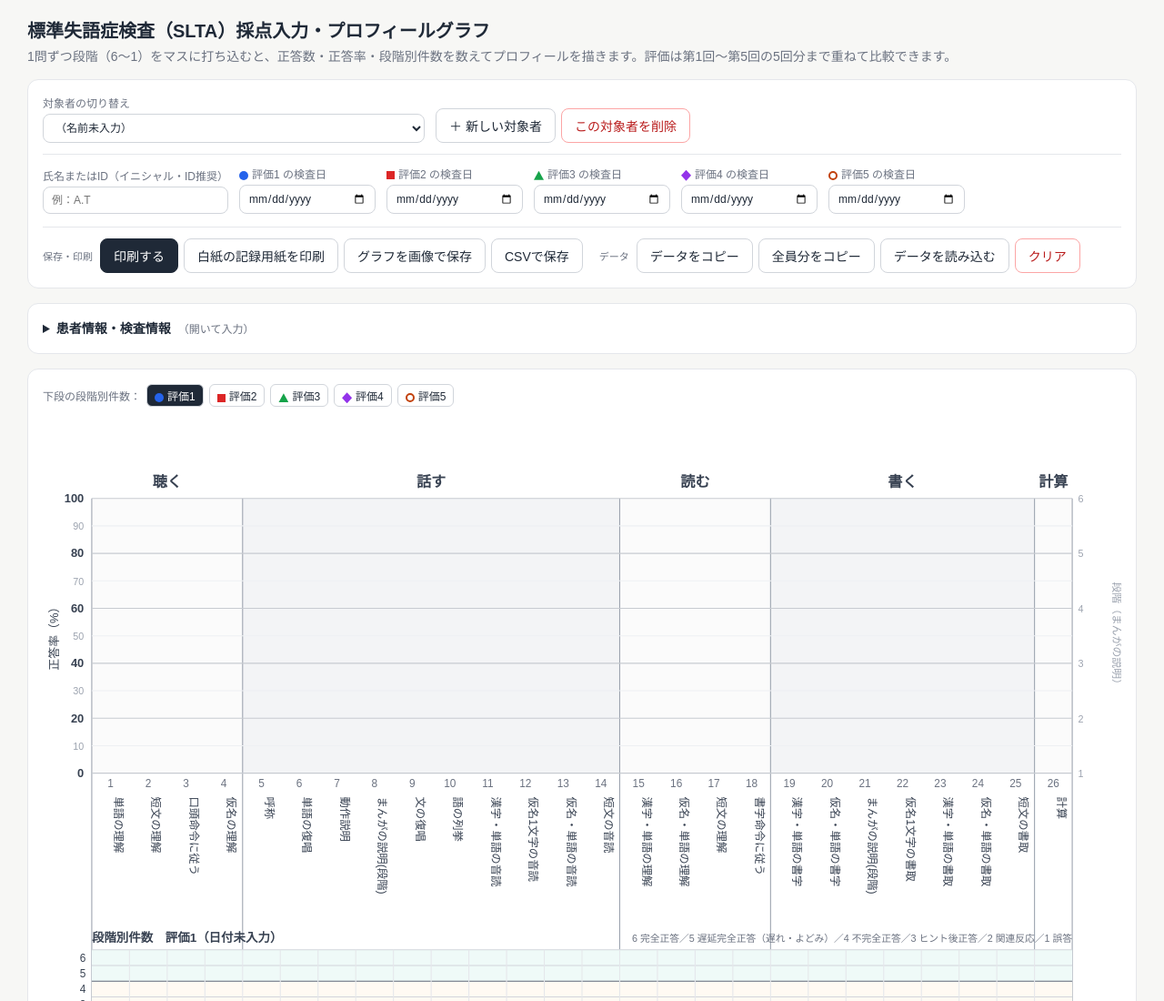
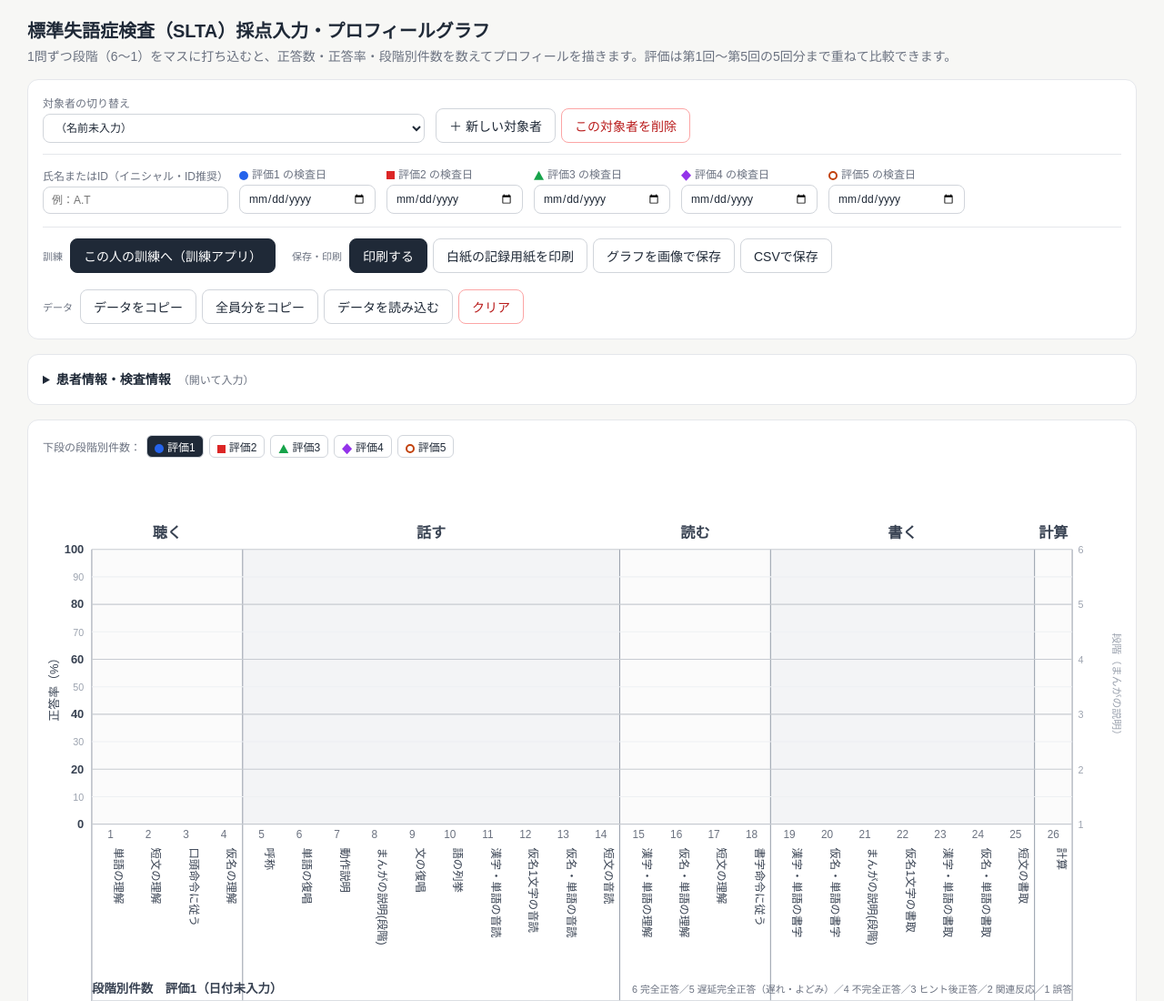
Before and after one commit to kenty-coder/slta-profile, a plain HTML site: page index.html in a window 1280 px wide. Shown: the top 1100 px of the page at 91% size. Drawn offline with Linux system fonts and the light colour scheme.

Commit message:
「この人の訓練へ（訓練アプリ）」ボタンを追加
Co-Authored-By: Claude Opus 5.5 <noreply@anthropic.com>

```diff
--- a/index.html
+++ b/index.html
@@ -258,6 +258,10 @@
     </div>
     <div class="row toolbar">
       <div class="btngroup">
+        <span class="glabel">訓練</span>
+        <button id="btnTrain" class="primary">この人の訓練へ（訓練アプリ）</button>
+      </div>
+      <div class="btngroup">
         <span class="glabel">保存・印刷</span>
         <button id="btnPrint" class="primary">印刷する</button>
         <button id="btnBlank">白紙の記録用紙を印刷</button>
@@ -1526,6 +1530,9 @@ function bindTop(){
     catch(e){openModal(text,true);toast("自動コピーできないため、下の文字列を手動でコピーしてください");}
   };
   document.getElementById("btnCopy").onclick=()=>copyText(JSON.stringify(plain(state)),"この対象者のデータをコピーしました");
+  // 訓練アプリ（同じ場所に公開）へ。この端末の中の保存場所に「どの対象者か」だけを書いて移る。成績は訓練アプリが端末の中から読む（外部には送らない）
+  document.getElementById("btnTrain").onclick=()=>{ try{ save(); localStorage.setItem("slta-handoff-v1",JSON.stringify({prof:db.current,t:Date.now()})); }catch(e){}
+    location.href="../slta-train/"; };
   document.getElementById("btnCopyAll").onclick=()=>copyText(JSON.stringify(db),`全員分（${Object.keys(db.patients).length}人）をコピーしました`);
   // 対象者が変わったら「本当に削除する？」「本当に消す？」の待ち状態を取り消す（別の人を1回押しで消さないため）
   function disarm(){
```
